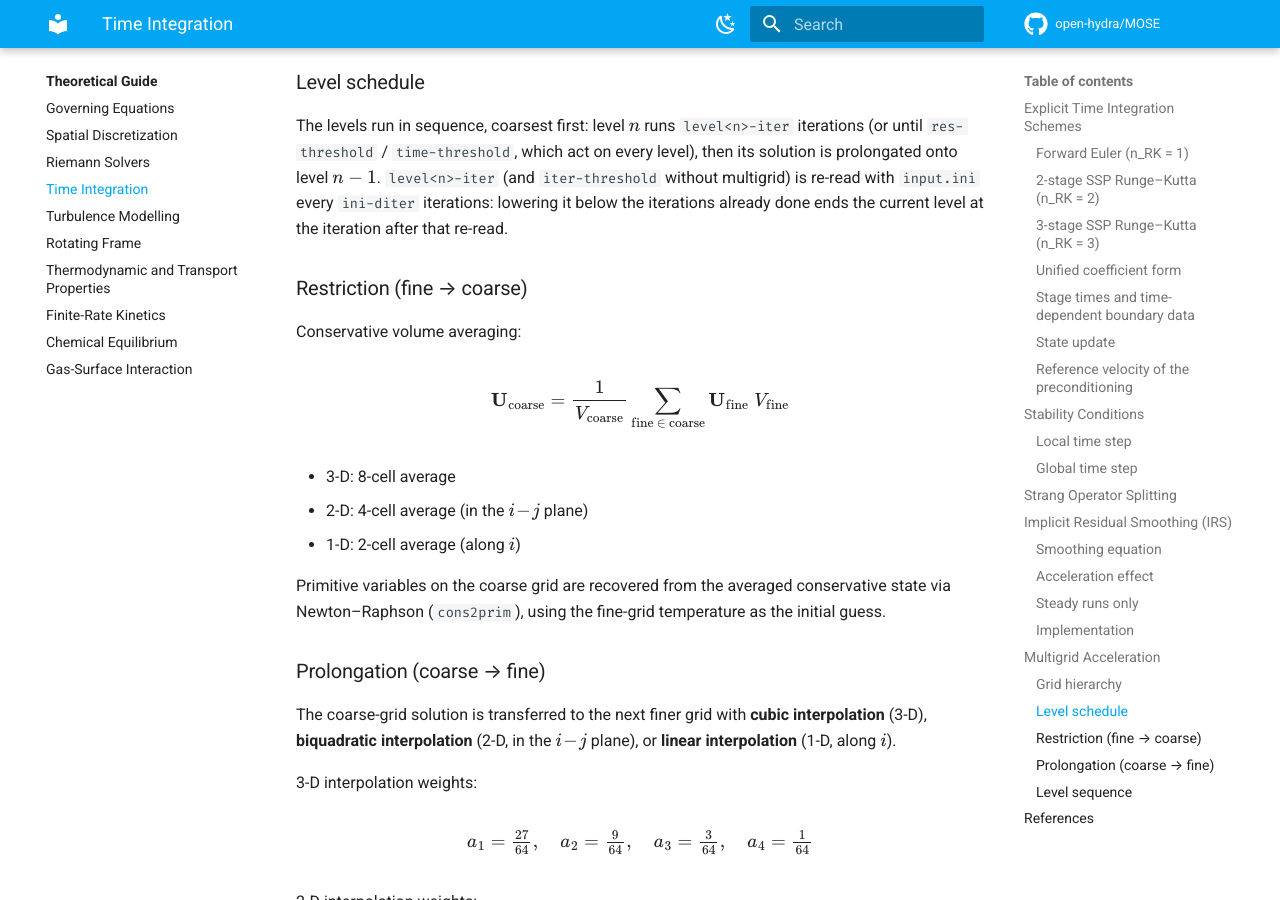
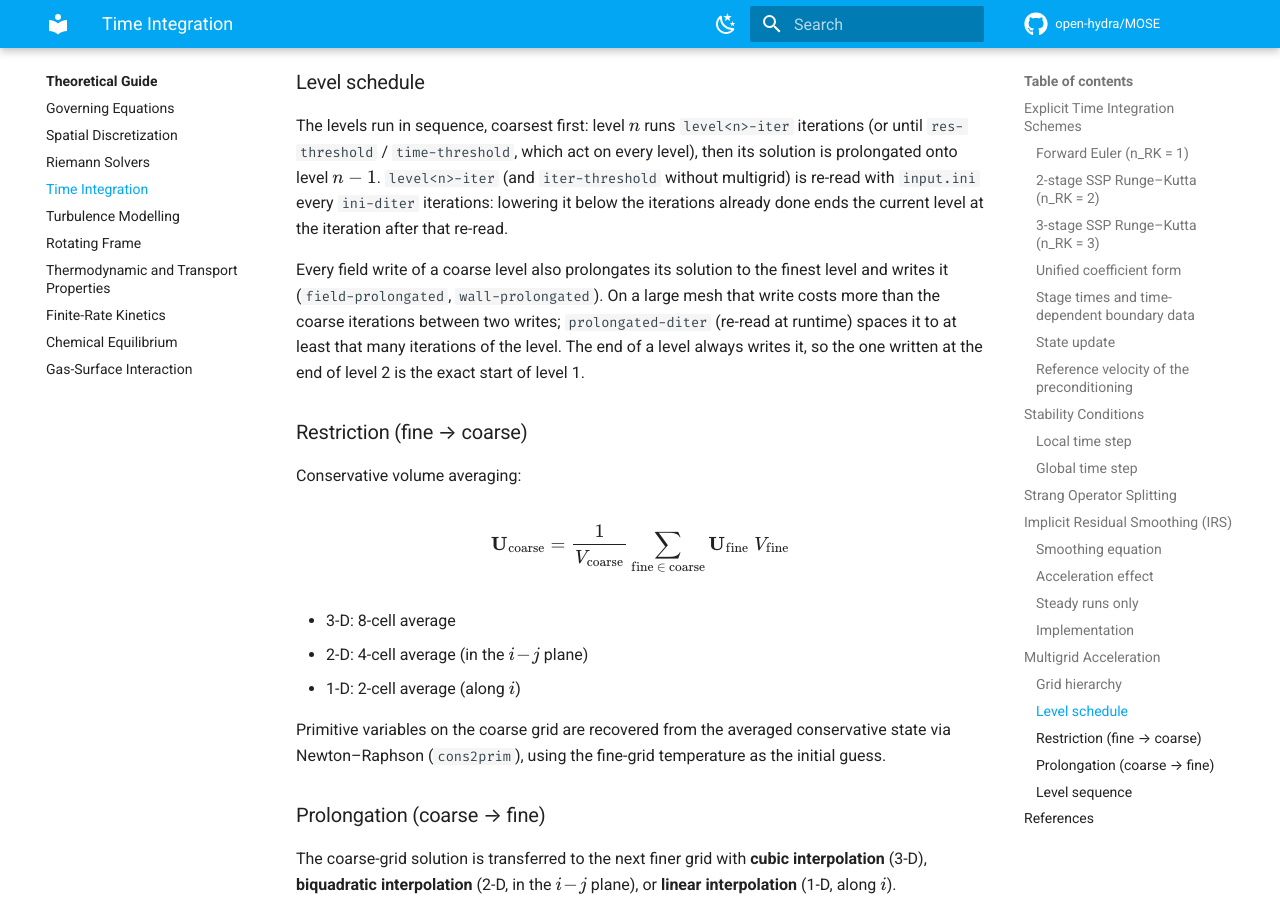
Before and after one commit to open-hydra/MOSE, an MkDocs documentation site: the page built from docs/theory/time-integration.md, in a window 1280 px wide and 900 px high, scrolled down 10958 px. Built offline with MkDocs 1.6.1 and Material for MkDocs 9.7.7, drawn with Linux system fonts in a browser that asks for light colours; comment, search, counter and statistics services are not loaded.

Commit message:
Multigrid: prolongated-diter spaces the coarse-level prolongated writes
Every field write of a coarse level also prolongates its solution to the
finest level and writes field-prolongated / wall-prolongated. On a 23 M-
cell mesh that file is 3 GB and its write took about 6.5 min over NFS,
half the wall time of a coarse level at sol-diter 5000.

[MOSE-Multigrid] prolongated-diter (default 0: with every field write,
as before) writes them only once that many iterations of the level have
passed since the last write; the end of a level always writes them, so
the file written at the end of level 2 is still the exact start of
level 1. Re-read at runtime with the other keys.

Checked on swbli SA (level 4 for 1000 iterations, sol-diter 100,
prolongated-diter 300): the prolongated files are written at 300, 600 and
900 and at the end of every level (6 writes against 13); with the default
the outputs are bit for bit those of main.

Co-Authored-By: Claude Opus 5.5 <noreply@anthropic.com>

```diff
--- a/docs/theory/time-integration.md
+++ b/docs/theory/time-integration.md
@@ -632,6 +632,13 @@ level), then its solution is prolongated onto level $n-1$. `level<n>-iter`
 `ini-diter` iterations: lowering it below the iterations already done ends
 the current level at the iteration after that re-read.
 
+Every field write of a coarse level also prolongates its solution to the
+finest level and writes it (`field-prolongated`, `wall-prolongated`). On a
+large mesh that write costs more than the coarse iterations between two
+writes; `prolongated-diter` (re-read at runtime) spaces it to at least that
+many iterations of the level. The end of a level always writes it, so the one
+written at the end of level 2 is the exact start of level 1.
+
 ### Restriction (fine → coarse)
 
 Conservative volume averaging:
```
Also changed, not shown: CHANGELOG.md (+6 -0 lines), docs/user/registry.md (+1 -0 lines), docs/user/using.md (+1 -0 lines), 3 other files.
